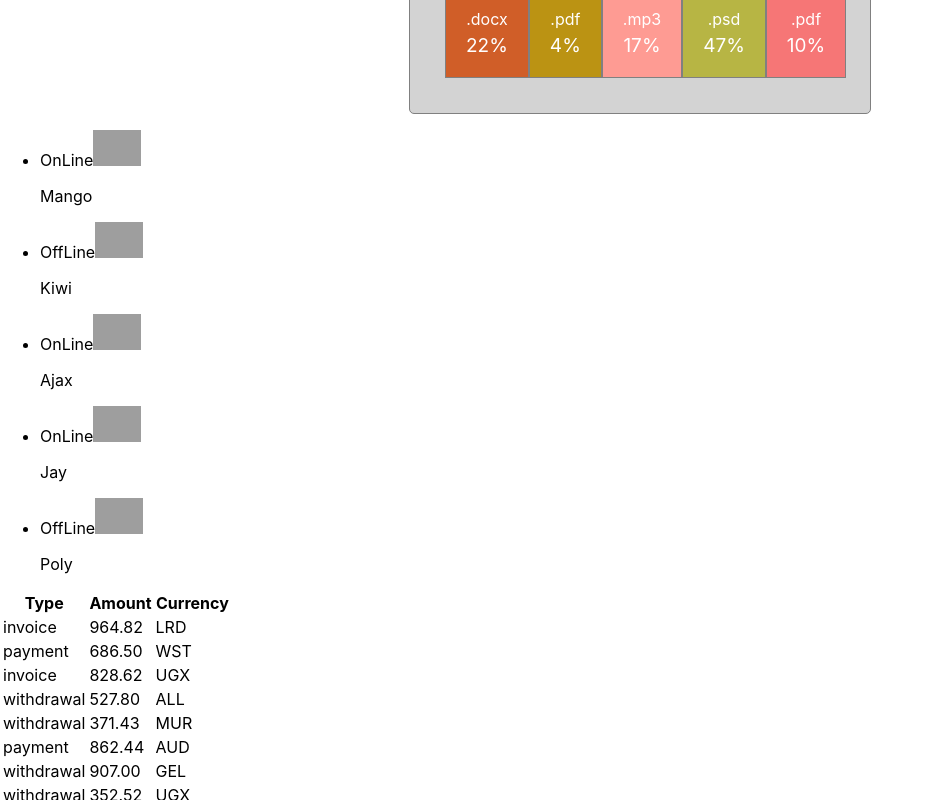
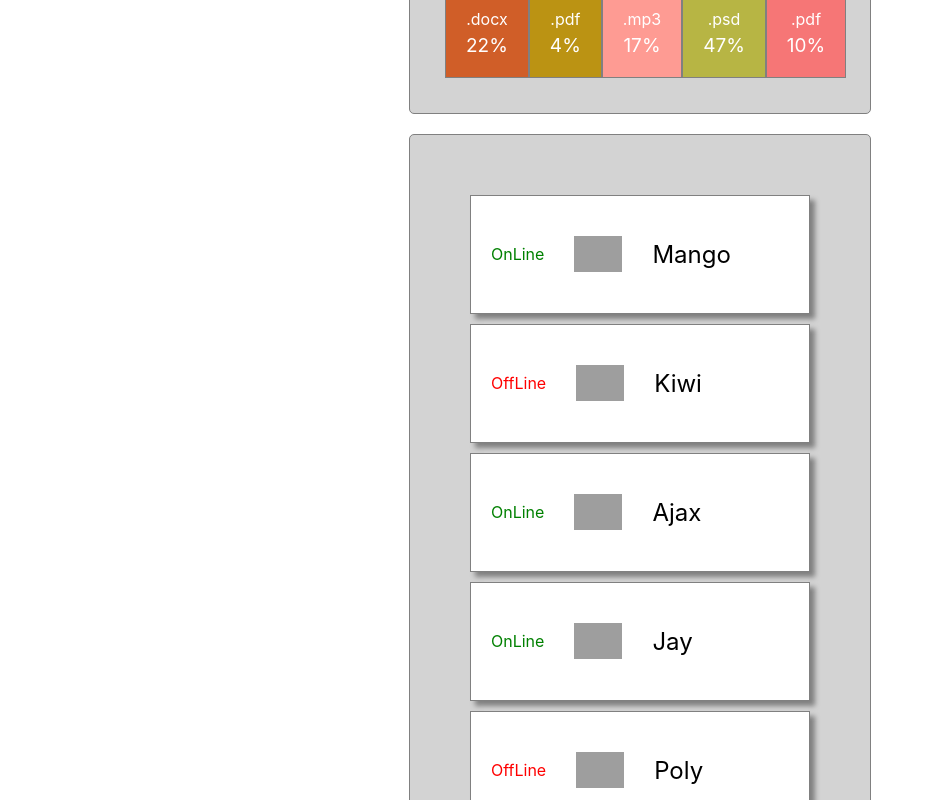
Before and after one commit to Stranger1978/goit-react-hw-01-components, a React (Create React App) app: page / in a window 1280 px wide. Shown: the part 580-1380 px from the top of the page, without its empty margins (0-931 px from the left). Built offline with nearby package versions, Linux system fonts and the light colour scheme; grey boxes are pictures that could not be loaded.

Commit message:
style_3_task

```diff
--- a/src/components/FriendList/FriendList.jsx
+++ b/src/components/FriendList/FriendList.jsx
@@ -1,20 +1,21 @@
 import React from 'react';
 import PropTypes from "prop-types";
+import style from './FriendList.module.css';
 
 const FriendList = ({ friends }) => {
     return (
-        <ul class="friend-list">
+        <ul class={style.friend_list}>
             {friends.map(({ id, avatar, name, isOnline }) => {
                 return (
-                    <li class="item" id={id}>
+                    <li class={style.item} id={id}>
                         {isOnline ? (
-                            <span class="status">OnLine</span>
+                            <span class={style.status_green}>OnLine</span>
                         ) : (
-                            <span class="status">OffLine</span>
+                            <span class={style.status_red}>OffLine</span>
                         )}
 
                         <img class="avatar" src={avatar} alt="User avatar" width="48" />
-                        <p class="name">{name}</p>
+                        <p class={style.name}>{name}</p>
                     </li>)
             })}
         </ul>
--- /dev/null
+++ b/src/components/FriendList/FriendList.module.css
@@ -0,0 +1,42 @@
+
+
+.friend_list {
+    padding: 0;
+    margin: 0;
+
+    margin-top: 20px;
+    margin-left: auto;
+    margin-right: auto;
+    padding: 50px;
+    width: 360px;
+    border: 1px solid gray;
+    background-color: lightgray;
+    text-align: center;
+    border-radius: 5px;
+
+}
+
+.item {
+    display: flex;
+    padding: 10px;
+    gap: 30px;
+    justify-content: left;
+    align-items: center;
+    border: 1px solid gray;
+    box-shadow: 5px 5px 5px grey;
+    padding: 20px;
+    margin: 10px;
+    background-color: #fff;
+}
+
+.name {
+    font-size: 24px;
+}
+
+.status_red {
+    color: red;
+}
+
+.status_green {
+    color: green;
+}
--- a/src/components/Statistics/Statistics.module.css
+++ b/src/components/Statistics/Statistics.module.css
@@ -36,7 +36,6 @@
     text-align: center;
     color: #fff;
     border: 1px solid gray;
-    padding: 20px;
     background-color: lightgray;
 }
 
```
